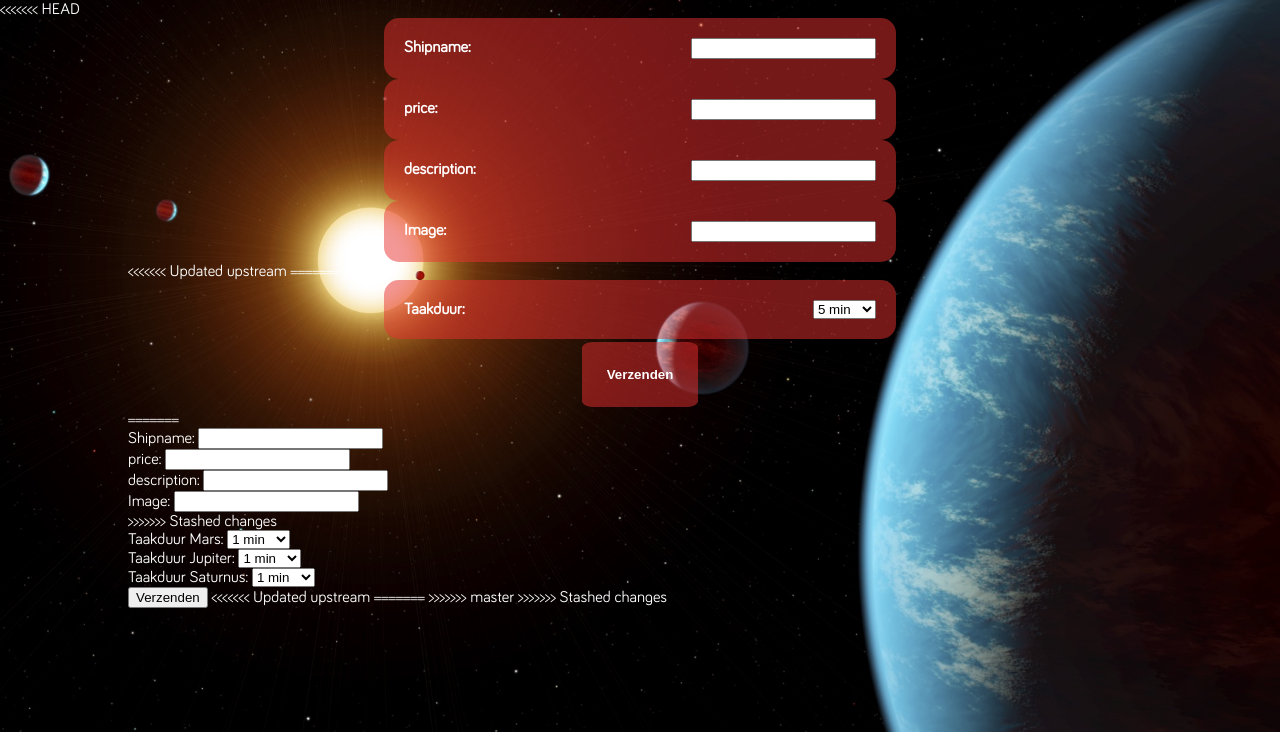
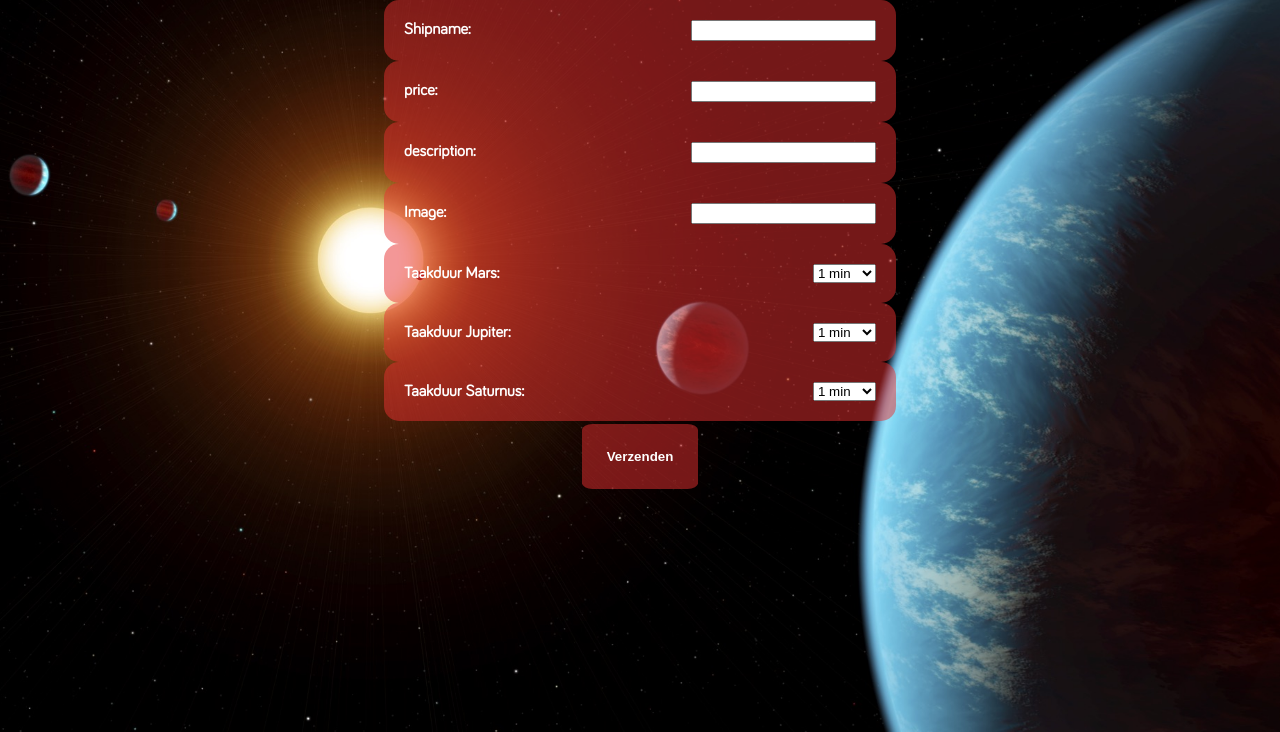
Before and after one commit to enevik/SpaceGame, a PHP site: page /createShip.php?id=1 in a window 1280 px wide. Shown: the part 68-800 px from the top of the page. Run offline with PHP 8.4, Linux system fonts and the light colour scheme; data comes from the database, SQL or seed files in the repository; some web fonts are replaced.

Commit message:
createShip.php

```diff
--- a/createShip.php
+++ b/createShip.php
@@ -10,7 +10,7 @@ require  'header.php'
 
 <form action="databaseController.php?id=<?=$id?>" method="post">
     <input type="hidden" name="type" value="create">
-<<<<<<< HEAD
+<!--<<<<<<< HEAD-->
     <div class="container">
     <div class="createshipflex">
         <div class="form-group">
@@ -33,43 +33,7 @@ require  'header.php'
             <input type="text" name="image" id="image">
         </div>
 
-<<<<<<< Updated upstream
-=======
-            <div class="form-group">
-                <label for="length">Taakduur:</label>
-
-                <select name="timechoice">
-                    <option value="5">5 min</option>
-                    <option value="10">10 min</option>
-                    <option value="15">15 min</option>
-                    <option value="20">20 min</option>
-                    <option value="25">25 min</option>
-                </select>
-            </div>
-            <input type="submit" value="Verzenden" class="blueButton createshipbutton">
-        </div>
-=======
-    <div class="form-group">
-        <label for="shipname">Shipname:</label>
-        <input type="text" name="shipname" id="shipname">
-    </div>
-
-    <div class="form-group">
-        <label for="price">price:</label>
-        <input type="text" name="price" id="price">
-    </div>
-
-    <div class="form-group">
-        <label for="description">description:</label>
-        <input type="text" name="description" id="description">
-    </div>
-
-    <div class="form-group">
-        <label for="image">Image:</label>
-        <input type="text" name="image" id="image">
-    </div>
-
->>>>>>> Stashed changes
+    <!--Stashed changes-->
         <div class="form-group">
             <label for="length">Taakduur Mars:</label>
 
@@ -128,11 +92,7 @@ require  'header.php'
         </div>
 
 
-
-
-    <input type="submit" value="Verzenden">
-<<<<<<< Updated upstream
-=======
->>>>>>> master
->>>>>>> Stashed changes
+        <input type="submit" value="Verzenden" class="blueButton createshipbutton">
+    </div>
+<!-- Updated upstream-->
 </form>
--- a/style.css
+++ b/style.css
@@ -364,3 +364,11 @@ h1 {
 	padding: 25px;
 	font-weight: bold;
 }
+.trading-task h3{
+	margin: 1px;
+	font-size: 1em;
+}
+.trading-task p{
+	margin:0;
+	padding: 0;
+}
--- a/trading.php
+++ b/trading.php
@@ -119,8 +119,8 @@ as $shipinfo) {
 
 
                 if ($shipname == $usershipname) {
-
                     echo "Je hebt dit schip al";
+                    // achtergrond grijs maken
                 }
             }
 
```
Lines whose indentation alone changed are shown as unchanged.
